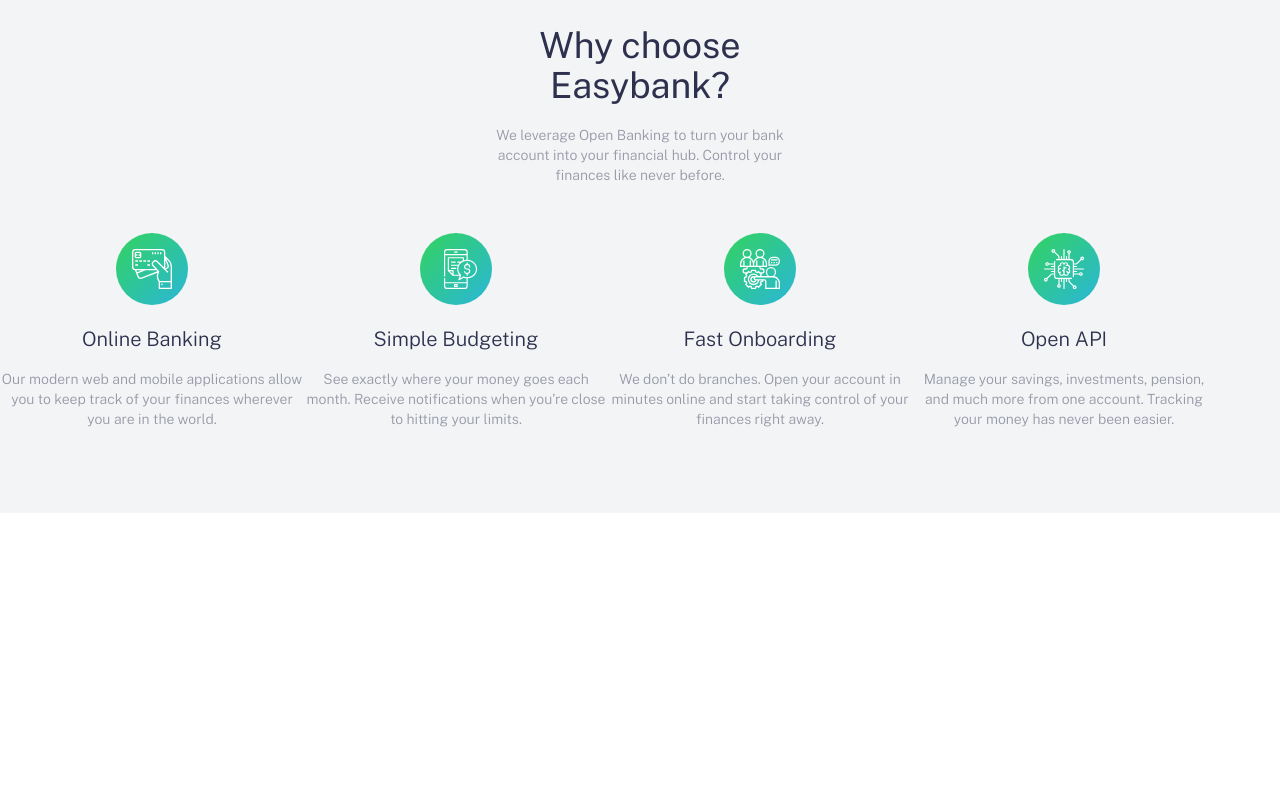
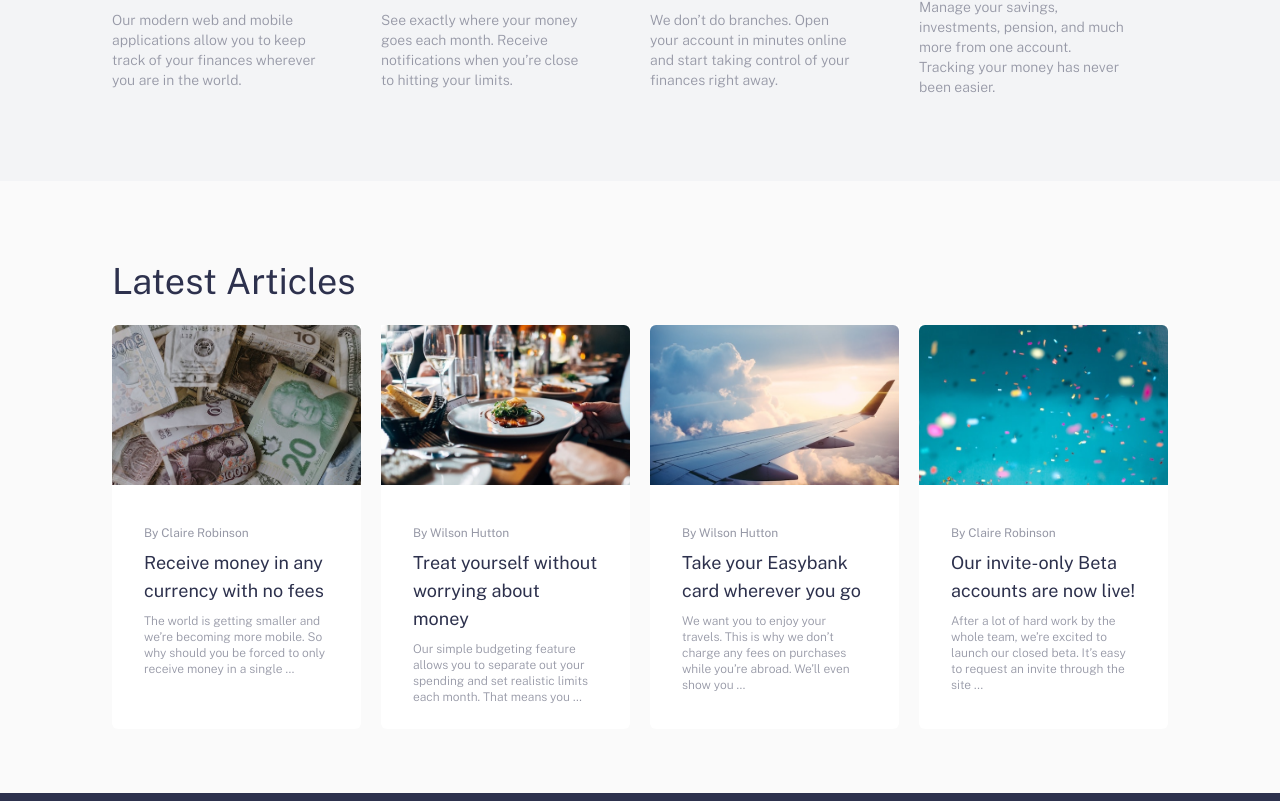
Before and after one commit to RonenTGreat/easybank-landing-page, a React (Vite) app: page / in a window 1280 px wide. Shown: the part 759-1560 px from the top of the page. Built offline with nearby package versions, Linux system fonts and the light colour scheme.

Commit message:
article and feature styled for larger screens

```diff
--- a/src/components/Article/article.components.jsx
+++ b/src/components/Article/article.components.jsx
@@ -1,7 +1,7 @@
 /* eslint-disable react/prop-types */
 const Article = (props) => {
   return (
-    <article className="bg-white rounded-b-md w-72 mx-auto">
+    <article className="bg-white rounded-b-md w-72 mx-auto md:mb-16">
       <img
         className=" rounded-t-md object-cover h-40 w-72"
         src={props.img}
@@ -9,8 +9,8 @@
       />
       <div className=" px-8">
         <p className=" text-grayish-blue pt-10 pb-2 text-xs">{props.author}</p>
-        <h3 className="text-dark-blue text-lg pb-2">{props.header}</h3>
-        <p className=" max-w-[19rem] text-grayish-blue text-xs font-light pb-6 mb-10">{props.body}</p>
+        <h3 className="text-dark-blue text-lg pb-2 md:hover:text-lime-green"><a href="">{props.header}</a></h3>
+        <p className=" max-w-[19rem] text-grayish-blue text-xs font-light pb-6 mb-10 md:mb-0">{props.body}</p>
       </div>
     </article>
   );
--- a/src/components/Container/container.components.jsx
+++ b/src/components/Container/container.components.jsx
@@ -17,7 +17,7 @@
         <img className=" absolute -top-[6rem]" src={mockups} alt="mockups" />
       </div>
 
-      <section className=" w-full absolute top-[25rem] grid place-items-center mt-8 mb-9">
+      <section className=" w-full absolute top-[25rem] grid place-items-center mt-8 mb-9 md:static">
         <h1 className=" max-w-xs text-4xl text-dark-blue text-center mb-3">
           Next generation digital banking
         </h1>
@@ -34,15 +34,15 @@
         </a>
       </section>
 
-      <section className=" w-full absolute top-[46rem] bg-light-grayish-blue py-12">
-        <h2 className=" max-w-sm mx-auto text-center text-4xl text-dark-blue">
+      <section className=" w-full absolute top-[46rem] bg-light-grayish-blue py-12 md:static md:px-28">
+        <h2 className=" max-w-sm mx-auto text-center text-4xl text-dark-blue md:text-left md:max-w-none md:pt-10">
           Why choose Easybank?
         </h2>
-        <p className="text-center mx-auto max-w-[19rem] text-grayish-blue text-sm font-light mt-5 mb-12">
+        <p className="text-center mx-auto max-w-[19rem] text-grayish-blue text-sm font-light mt-5 mb-12 md:text-left md:max-w-lg md:mx-0">
           We leverage Open Banking to turn your bank account into your financial
           hub. Control your finances like never before.
         </p>
-        <div className="md:flex">
+        <div className="md:flex gap-5">
           <Feature
             img={banking}
             heading="Online Banking"
@@ -70,11 +70,11 @@
         </div>
       </section>
 
-      <section className="w-full absolute top-[127rem] px-6 bg-very-light-gray">
-        <h2 className="max-w-sm mx-auto text-center text-4xl text-dark-blue py-6 md:max-w-none md:text-left md:ml-4">
+      <section className="w-full absolute top-[127rem] px-6 bg-very-light-gray md:static md:px-28">
+        <h2 className="max-w-sm mx-auto text-center text-4xl text-dark-blue py-6 md:max-w-none md:text-left md:pt-20">
           Latest Articles
         </h2>
-        <div className=" md:flex">
+        <div className=" md:flex md:gap-5">
           <Article
             img={money}
             author="By Claire Robinson"
--- a/src/components/Feature/feature.components.jsx
+++ b/src/components/Feature/feature.components.jsx
@@ -1,10 +1,10 @@
 /* eslint-disable react/prop-types */
 const Feature = (props) => {
   return (
-    <div className="grid place-items-center">
+    <div className="grid place-items-center md:place-items-start">
       <img className="" src={props.img} alt="feature" />
       <h3 className="mt-5 text-dark-blue text-xl font-light">{props.heading}</h3>
-      <p className="text-center max-w-[19rem] text-grayish-blue text-sm font-light mt-4 mb-9">
+      <p className="text-center max-w-[19rem] text-grayish-blue text-sm font-light mt-4 mb-9 md:text-left md:pr-10 ">
         {props.para}
       </p>
     </div>
```
Lines whose indentation alone changed are shown as unchanged.
